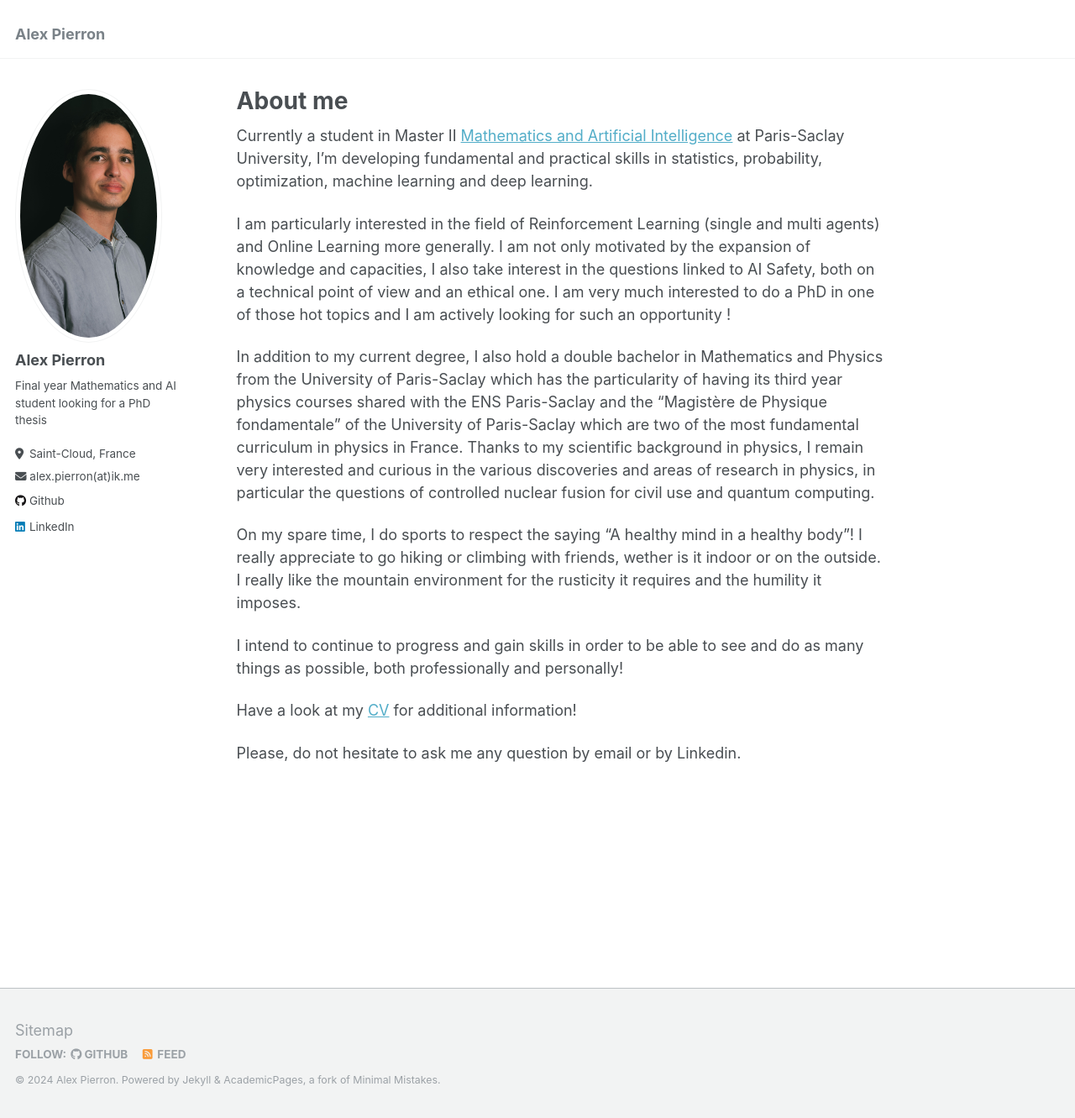
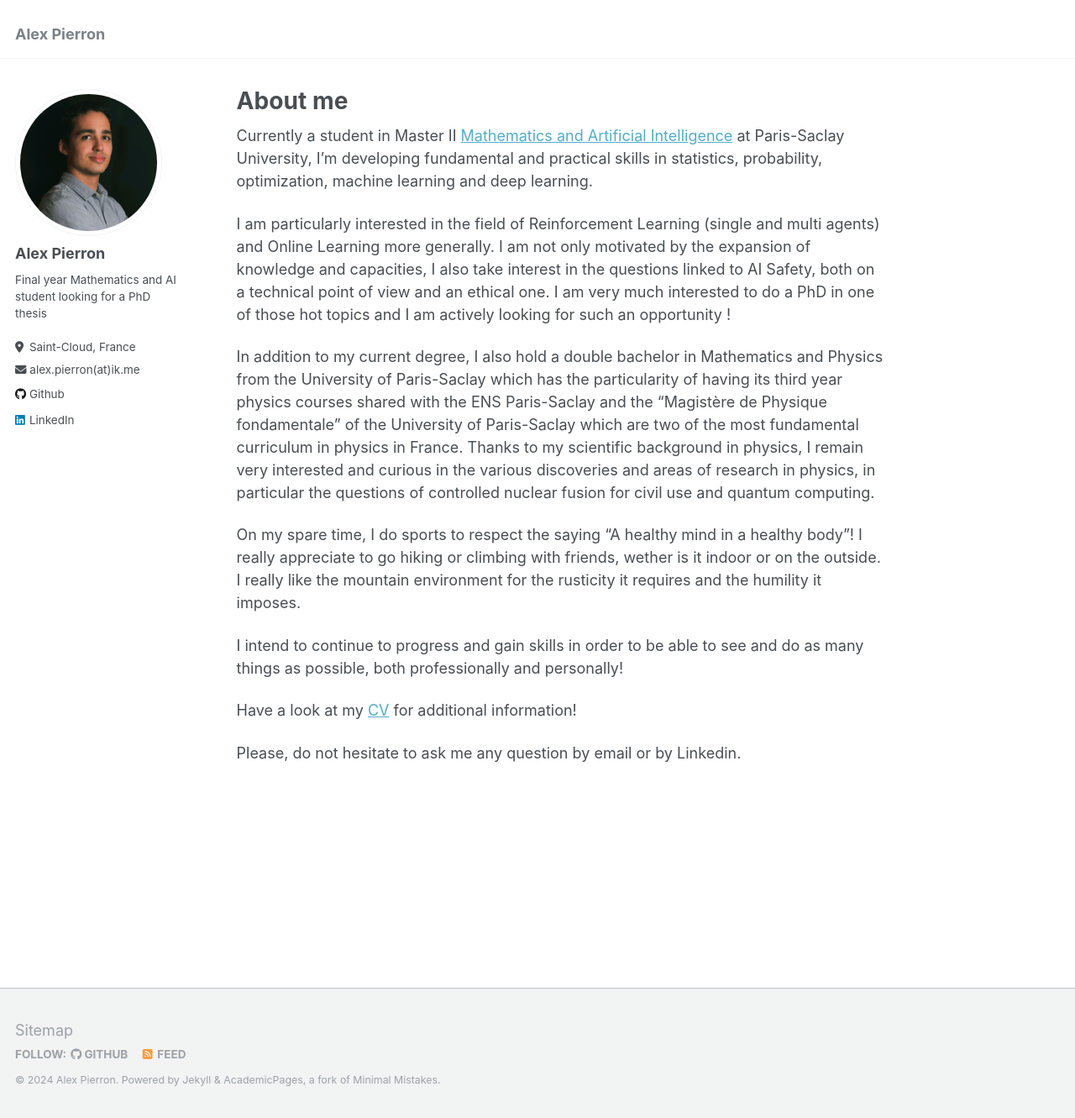
Before and after one commit to alex-pierron/alex-pierron.github.io, a Jekyll site: the page built from _pages/about.md, in a window 1280 px wide and 1331 px high. Shown: the whole window at 84% size. Built offline with Jekyll 4.4.1, drawn with Linux system fonts in a browser that asks for light colours.

Commit message:
Update author avatar in _config.yml

```diff
--- a/_config.yml
+++ b/_config.yml
@@ -21,7 +21,7 @@ repository               : "alex-pierron.github.io"
 #               Additional customization can be done by editing /_includes/author-profile.html
 author:
   # Biographic information
-  avatar           : "profile3.png"
+  avatar           : "Profile4.png"
   name             : "Alex Pierron"
   pronouns         : # example: "she/her"
   bio              : "Final year Mathematics and AI student looking for a PhD thesis"
```
Also changed, not shown: images/Profile4.png (added).
